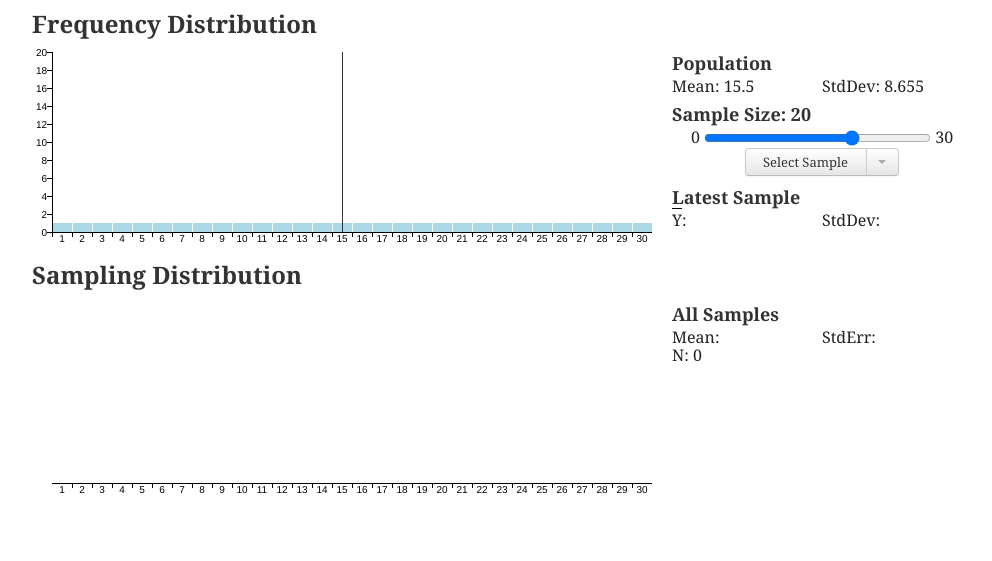
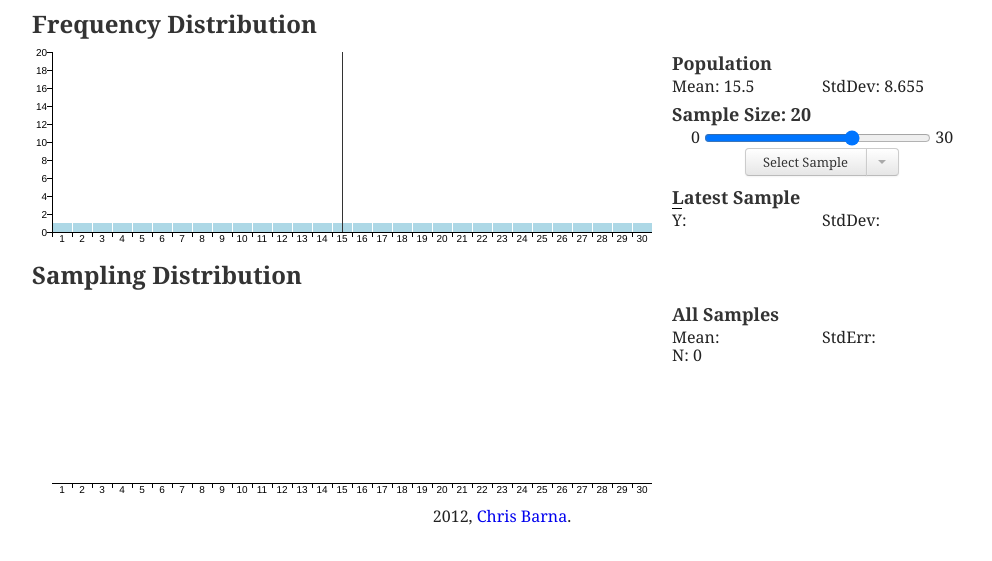
Before and after one commit to ctbarna/StatsViz, a plain HTML site: page index.html in a window 1280 px wide. Shown: the part 75-636 px from the top of the page, without its empty margins (138-1130 px from the left). Drawn offline with nearby package versions, Linux system fonts and the light colour scheme.

Commit message:
Add a little branding.

```diff
--- a/index.html
+++ b/index.html
@@ -7,7 +7,7 @@
   <meta charset="utf-8">
   <meta http-equiv="X-UA-Compatible" content="IE=edge,chrome=1">
 
-  <title>Stats Example</title>
+  <title>Central Limit Theorem, Visualized</title>
   <meta name="author" content="Chris Barna">
 
   <meta name="viewport" content="width=device-width,initial-scale=1">
@@ -78,7 +78,11 @@
         </ul></div>
      </div>
     <footer>
-
+      <div class="row">
+        <div class="span12" style="padding-top:10px; text-align:center;">
+          2012, <a href="http://unbrain.net">Chris Barna</a>.
+        </div>
+      </div>
     </footer>
   </div> <!--! end of #container -->
 
```
